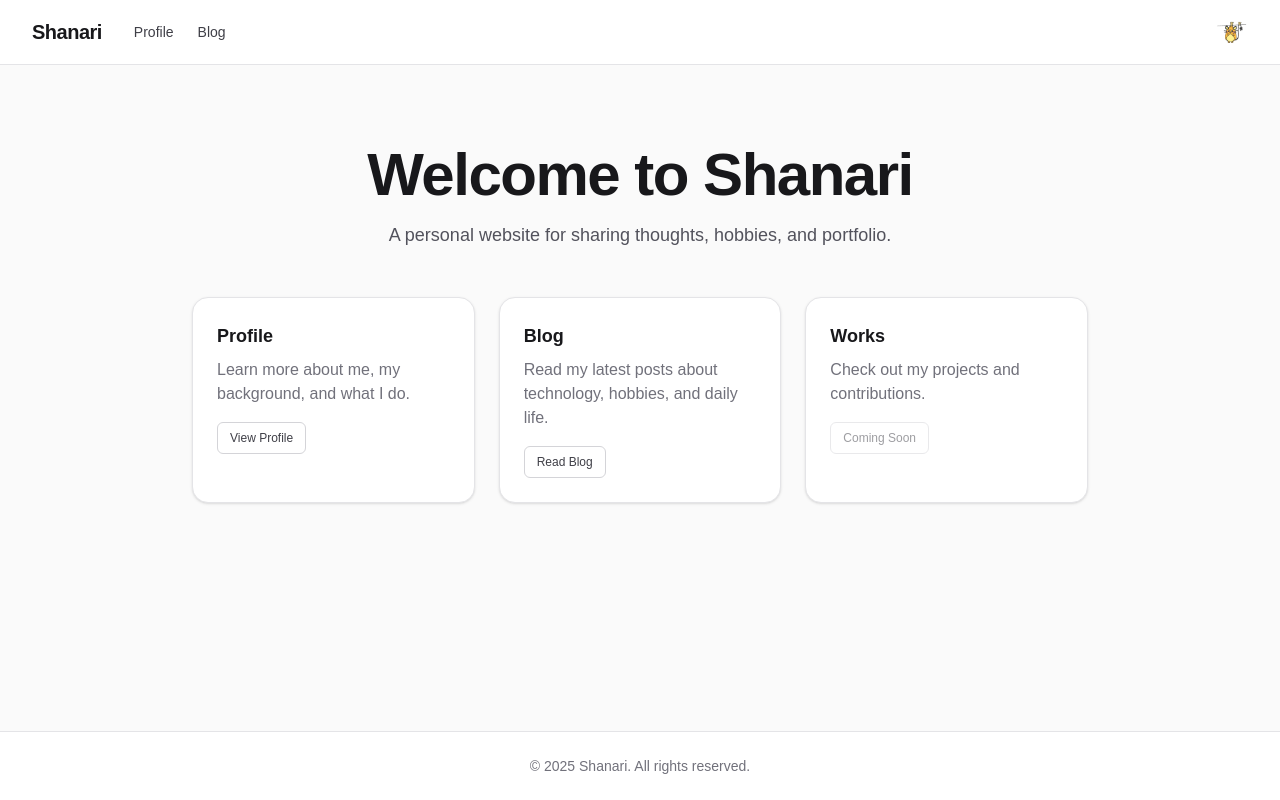
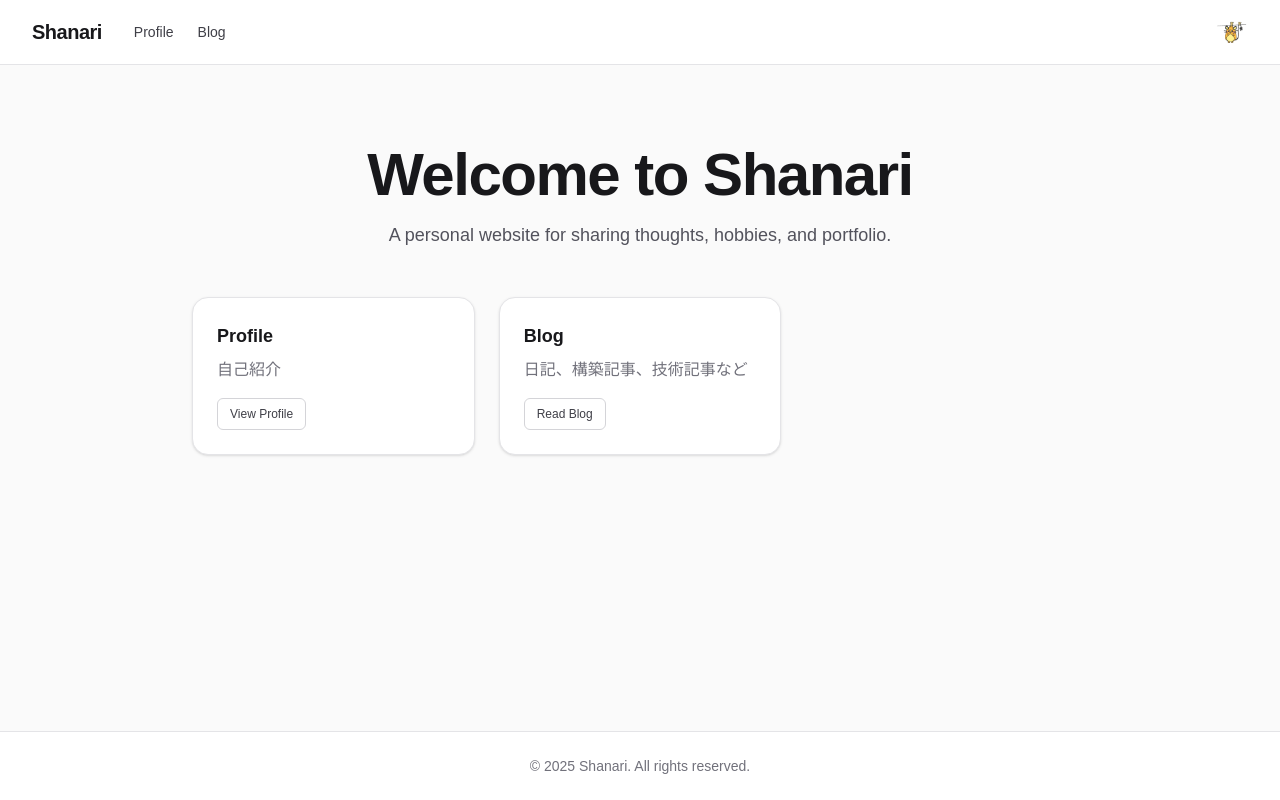
Before and after one commit to detianitatibs/shanari-antigravity, a Next.js app in the folder web/: page / in a window 1280 px wide. Built offline with nearby package versions, Linux system fonts and the light colour scheme.

Commit message:
ドメインをハードコーディングしないように修正

```diff
--- a/web/app/(main)/blog/page.tsx
+++ b/web/app/(main)/blog/page.tsx
@@ -15,7 +15,7 @@ interface PageProps {
 }
 
 async function getPosts(page: number) {
-    const res = await fetch(`http://localhost:3000/api/posts?page=${page}&limit=10`, {
+    const res = await fetch(`${getAppUrl()}/api/posts?page=${page}&limit=10`, {
         cache: 'no-store',
     });
 
@@ -36,7 +36,7 @@ export default async function BlogPage({ searchParams }: PageProps) {
             <div className="border-b border-zinc-200 pb-5">
                 <h1 className="text-3xl font-bold leading-tight text-zinc-900">Blog</h1>
                 <p className="mt-2 max-w-4xl text-sm text-zinc-500">
-                    Thoughts, tutorials, and insights on software development.
+                    日記、構築記事、技術記事など
                 </p>
             </div>
 
--- a/web/app/(main)/page.tsx
+++ b/web/app/(main)/page.tsx
@@ -18,7 +18,7 @@ export default function Home() {
         <div className="group relative rounded-2xl border border-zinc-200 bg-white p-6 shadow-sm transition-shadow hover:shadow-md">
           <h3 className="text-lg font-semibold text-zinc-900">Profile</h3>
           <p className="mt-2 text-zinc-500">
-            Learn more about me, my background, and what I do.
+            自己紹介
           </p>
           <div className="mt-4">
             <Link href="/profile">
@@ -33,7 +33,7 @@ export default function Home() {
         <div className="group relative rounded-2xl border border-zinc-200 bg-white p-6 shadow-sm transition-shadow hover:shadow-md">
           <h3 className="text-lg font-semibold text-zinc-900">Blog</h3>
           <p className="mt-2 text-zinc-500">
-            Read my latest posts about technology, hobbies, and daily life.
+            日記、構築記事、技術記事など
           </p>
           <div className="mt-4">
             <Link href="/blog">
@@ -45,6 +45,7 @@ export default function Home() {
         </div>
 
         {/* Portfolio/Works Tile (Placeholder) */}
+        {/*
         <div className="group relative rounded-2xl border border-zinc-200 bg-white p-6 shadow-sm transition-shadow hover:shadow-md">
           <h3 className="text-lg font-semibold text-zinc-900">Works</h3>
           <p className="mt-2 text-zinc-500">
@@ -56,6 +57,7 @@ export default function Home() {
             </Button>
           </div>
         </div>
+        */}
       </div>
     </div>
   );
```
